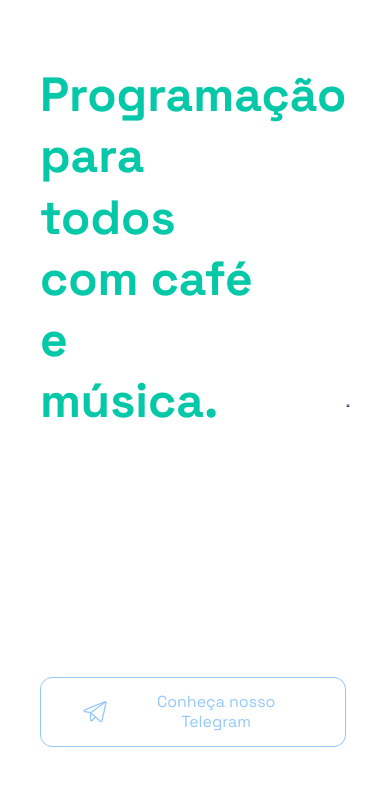
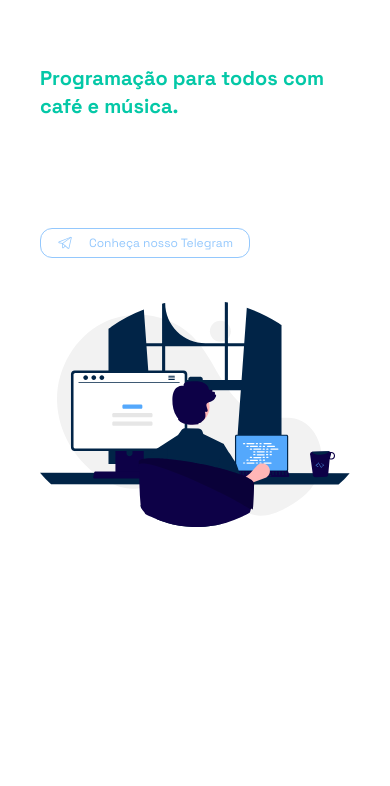
Before and after one commit to dansenpir/programeiros, a Next.js app: page /components/Home/Highlight in a window 390 px wide. Shown: the top 786 px of the page. Built offline with nearby package versions, Linux system fonts and the light colour scheme.

Commit message:
fix: improve highlight component responsiveness

```diff
--- a/src/components/TelegramButton/index.tsx
+++ b/src/components/TelegramButton/index.tsx
@@ -1,11 +1,13 @@
-import styles from './styles.module.css';
-
 export default function TelegramButton() {
   return (
     <a href='https://t.me/+p8PHV0M348k3NjE5' target='_blank' rel='noreferrer'>
-      <button className={styles.btn}>
-        <img src='/images/telegram_logo.svg' alt='Logo do Telegram' />
-        <p className={styles.text}>Conheça nosso Telegram</p>
+      <button className='flex items-center border-1 border-solid border-btn-border rounded-xl py-1 px-4 md:px-5 lg:py-2 lg:px-5 xl:py-2.5 xl:px-10 text-xs lg:text-base text-btn-border font-grotesk font-normal leading-5'>
+        <img
+          className='w-4 lg:w-6 xl:w-8'
+          src='/images/telegram_logo.svg'
+          alt='Logo do Telegram'
+        />
+        <p className='ml-4'>Conheça nosso Telegram</p>
       </button>
     </a>
   );
--- a/src/components/TelegramButton/styles.module.css
+++ /dev/null
@@ -1,17 +0,0 @@
-.btn {
-  color: #94c8fd;
-  font-family: 'Space Grotesk', 'sans serif';
-  font-weight: 400;
-  font-style: normal;
-  font-size: 1rem;
-  line-height: 1.25rem;
-  display: flex;
-  align-items: center;
-  border: 0.0625rem solid #94c8fd;
-  border-radius: 0.75rem;
-  padding: 0.875rem 2.5rem;
-}
-
-.text {
-  margin-left: 1.125rem;
-}
--- a/src/pages/components/Home/Highlight/index.tsx
+++ b/src/pages/components/Home/Highlight/index.tsx
@@ -1,24 +1,23 @@
-import styles from './styles.module.css';
 import TelegramButton from '../../../../components/TelegramButton';
 
 export default function Highlight() {
   return (
-    <div className={`px-10 xl:px-24 ${styles.container}`}>
+    <section className='flex flex-col sm:flex-row items-center justify-between mt-16 px-10 xl:px-24'>
       <div>
-        <h1 className={styles.title}>
+        <h1 className='text-xl md:text-2xl lg:text-4xl lg:leading-10 xl:text-5xl xl:leading-24 text-title-green font-grotesk font-bold w-auto md:w-5/6 xl:w-4/6'>
           Programação para todos com café e música.
         </h1>
-        <h3 className={styles.subtitle}>
+        <h3 className='font-overpass font-light text-white text-sm md:text-md lg:text-xl lg:leading-7 xl:text-2-5xl xl:leading-9 pt-6 md:w-5/6 lg:w-4/6 xl:w-3/6'>
           Traceje rotas de estudo, ache uma vaga e descubra mais sobre
           programação.
         </h3>
-        <div className={styles.telegramButton}>
+        <div className='mb-11 sm:mb-0 mt-11'>
           <TelegramButton />
         </div>
       </div>
       <div>
         <img src='/images/coding.svg' alt='pessoa programando' />
       </div>
-    </div>
+    </section>
   );
 }
--- a/src/pages/components/Home/Highlight/styles.module.css
+++ /dev/null
@@ -1,31 +0,0 @@
-.container {
-  display: flex;
-  align-items: center;
-  justify-content: space-between;
-  margin-top: 4rem;
-}
-
-.title {
-  color: #04c8a7;
-  font-family: 'Space Grotesk';
-  font-style: normal;
-  font-size: 3rem;
-  font-weight: 700;
-  line-height: 3.8281rem;
-  width: 70%;
-}
-
-.subtitle {
-  color: #ffffff;
-  font-family: 'Overpass';
-  font-style: normal;
-  font-size: 1.75rem;
-  font-weight: 300;
-  line-height: 2.2156rem;
-  padding-top: 1.5rem;
-  width: 75%;
-}
-
-.telegramButton {
-  margin-top: 2.75rem;
-}
--- a/tailwind.config.js
+++ b/tailwind.config.js
@@ -1,21 +1,35 @@
 module.exports = {
-  purge: ['./src/pages/**/*.{js,ts,jsx,tsx}', './src/components/**/*.{js,ts,jsx,tsx}'],
+  purge: [
+    './src/pages/**/*.{js,ts,jsx,tsx}',
+    './src/components/**/*.{js,ts,jsx,tsx}',
+  ],
   darkMode: false, // or 'media' or 'class'
   theme: {
     extend: {
       colors: {
         'bg-main': '#010F1D',
         'btn-border': '#94C8FD',
-        'p-shadow': '#0466C8'
-      }
+        'p-shadow': '#0466C8',
+        'title-green': '#04c8a7',
+      },
+      fontSize: {
+        'text-2.5xl': '1.75rem',
+      },
+      lineHeight: {
+        'extra-loose': '2.5',
+        24: '3.875rem',
+      },
+      borderWidth: {
+        1: '0.0625rem',
+      },
     },
     fontFamily: {
-      'grotesk': ['Space Grotesk', 'sans-serif'],
-      'overpass': ['Overpass', 'sans-serif']
-    }
+      grotesk: ['Space Grotesk', 'sans-serif'],
+      overpass: ['Overpass', 'sans-serif'],
+    },
   },
   variants: {
     extend: {},
   },
   plugins: [],
-}
+};
```
